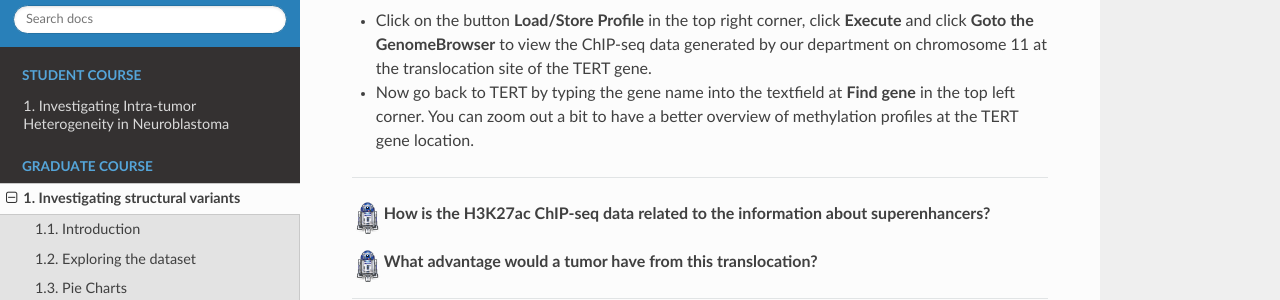
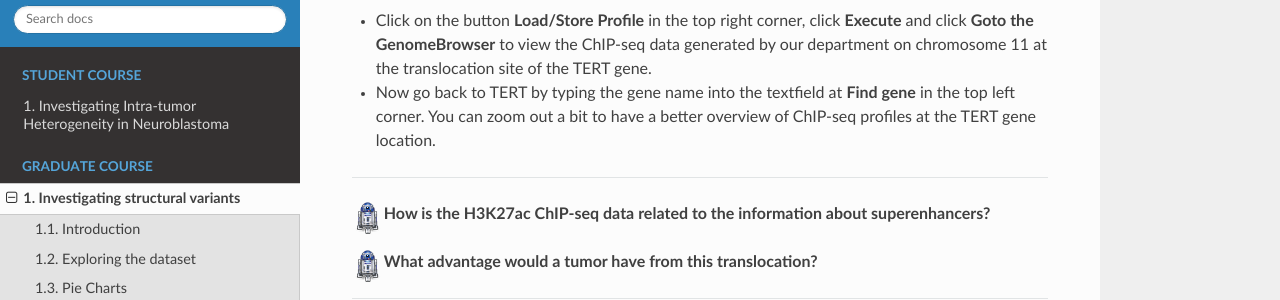
Before and after one commit to antronerds/r2-training-courses, a Sphinx documentation site: the page built from docs/Finding_structural_variants.md, in a window 1280 px wide and 900 px high, scrolled down 12592 px. Shown: the part 175-475 px from the top of the window. Built offline with Sphinx 7.4.7 and the Read the Docs theme 2.0.0, drawn with Linux system fonts in a browser that asks for light colours; pages that are not in the unit, such as notebooks, are missing from menus.

Commit message:
IntraTum

```diff
--- a/docs/Finding_structural_variants.md
+++ b/docs/Finding_structural_variants.md
@@ -335,7 +335,7 @@ R2 brings you to the other side of the translocation. By switching on available
 
 In our department H3K27ac ChIP-seq data was produced for several neuroblastoma samples.
 * Click on the button **Load/Store Profile** in the top right corner, click **Execute** and click **Goto the GenomeBrowser** to view the ChIP-seq data generated by our department on chromosome 11 at the translocation site of the TERT gene.
-* Now go back to TERT by typing the gene name into the textfield at **Find gene** in the top left corner. You can zoom out a bit to have a better overview of methylation profiles at the TERT gene location.
+* Now go back to TERT by typing the gene name into the textfield at **Find gene** in the top left corner. You can zoom out a bit to have a better overview of ChIP-seq profiles at the TERT gene location.
 
  ---------
   ![](_static/images/R2d2_logo.png)**How is the H3K27ac ChIP-seq data related to the information about superenhancers?**
```
